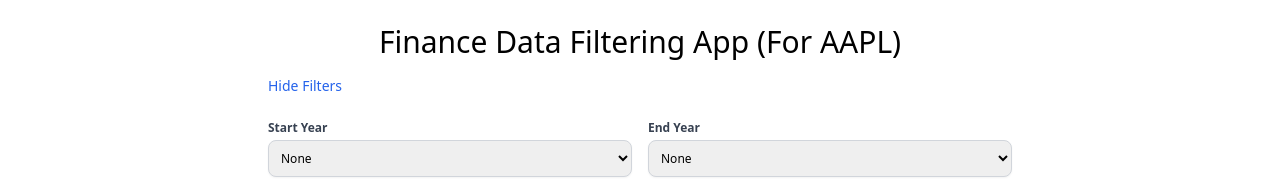
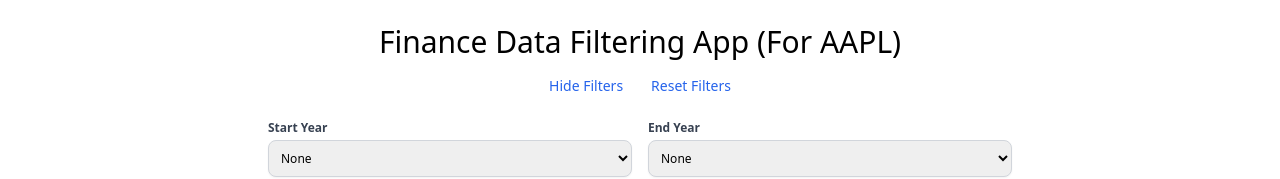
Before and after one commit to jasper-hyj/financial-data-filtering-app, a React (Create React App) app in the folder frontend/: page / in a window 1280 px wide. Shown: the top 179 px of the page. Built offline with nearby package versions, Linux system fonts and the light colour scheme; no server answers; a web font is replaced by a local one.

Commit message:
Add reset filter button

```diff
--- a/frontend/src/components/FilterForm.tsx
+++ b/frontend/src/components/FilterForm.tsx
@@ -44,15 +44,38 @@
     }));
   };
 
+  // Handle filter reset
+  const handleFilterReset = () => {
+    setFilters((prev) => ({
+      startDate: "",
+      endDate: "",
+      minRevenue: 0,
+      maxRevenue: Infinity,
+      minNetIncome: 0,
+      maxNetIncome: Infinity,
+      sortBy: "date",
+      sortOrder: "asc",
+    }));
+  };
+
   return (
     <div className="space-y-2 max-w-3xl m-auto">
       {/* Toggle button for showing/hiding filters */}
+      <div className="flex space-x-1 justify-center">
         <button
           onClick={toggleFilterVisibility}
           className="text-blue-600 py-1 px-3 text-sm rounded-md hover:bg-blue-100 focus:outline-none transition duration-300"
         >
           {isFilterVisible ? "Hide Filters" : "Show Filters"}
         </button>
+        <button
+          onClick={handleFilterReset}
+          className="text-blue-600 py-1 px-3 text-sm rounded-md hover:bg-blue-100 focus:outline-none"
+        >
+          Reset Filters
+        </button>
+      </div>
+
 
       {/* Filter form with animation */}
       <div
```
Lines whose indentation alone changed are shown as unchanged.
